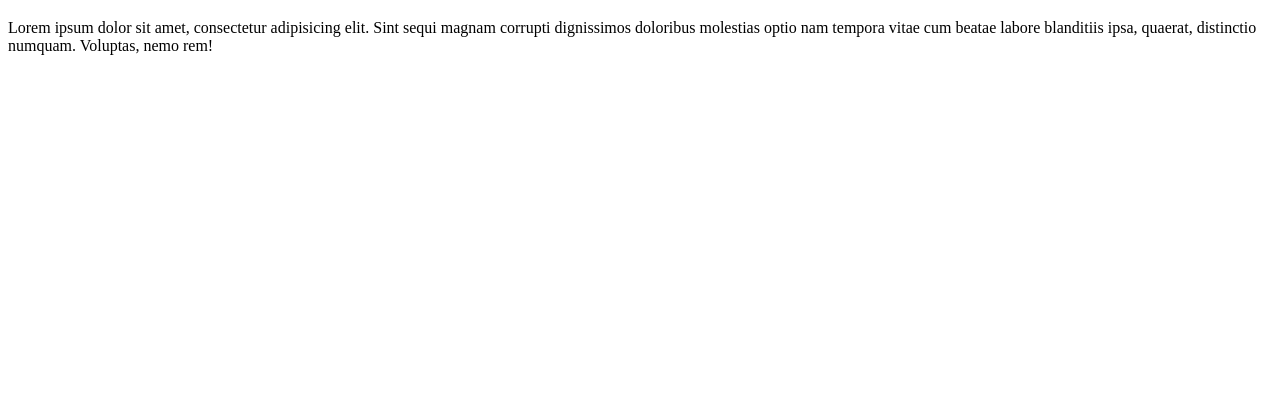
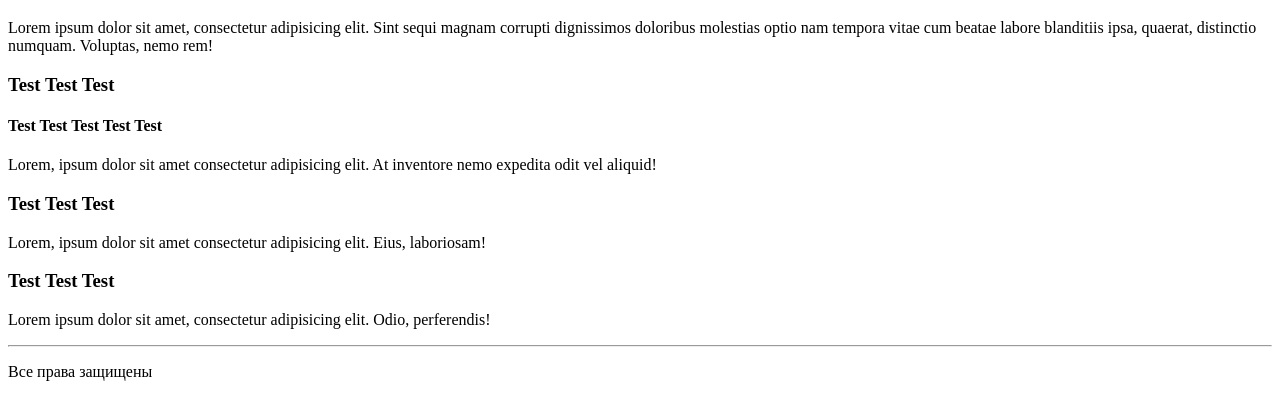
Before and after one commit to GordeevDim/firstproject, a plain HTML site: page index.html in a window 1280 px wide. Shown: the part 61-480 px from the top of the page. Drawn offline with Linux system fonts and the light colour scheme.

Commit message:
Домашнее задание
Выполнил домашнее задание

```diff
--- a/index.html
+++ b/index.html
@@ -10,5 +10,14 @@
 <body>
     <h1>Test Test Test</h1>
     <p>Lorem ipsum dolor sit amet, consectetur adipisicing elit. Sint sequi magnam corrupti dignissimos doloribus molestias optio nam tempora vitae cum beatae labore blanditiis ipsa, quaerat, distinctio numquam. Voluptas, nemo rem!</p>
+    <h3>Test Test Test</h3>
+    <h4>Test Test Test Test Test</h4>
+    <p>Lorem, ipsum dolor sit amet consectetur adipisicing elit. At inventore nemo expedita odit vel aliquid!</p>
+    <h3>Test Test Test</h3>
+    <p>Lorem, ipsum dolor sit amet consectetur adipisicing elit. Eius, laboriosam!</p>
+    <h3>Test Test Test</h3>
+    <p>Lorem ipsum dolor sit amet, consectetur adipisicing elit. Odio, perferendis!</p>
+    <hr>
+    <p>Все права защищены</p>
 </body>
 </html>
```
